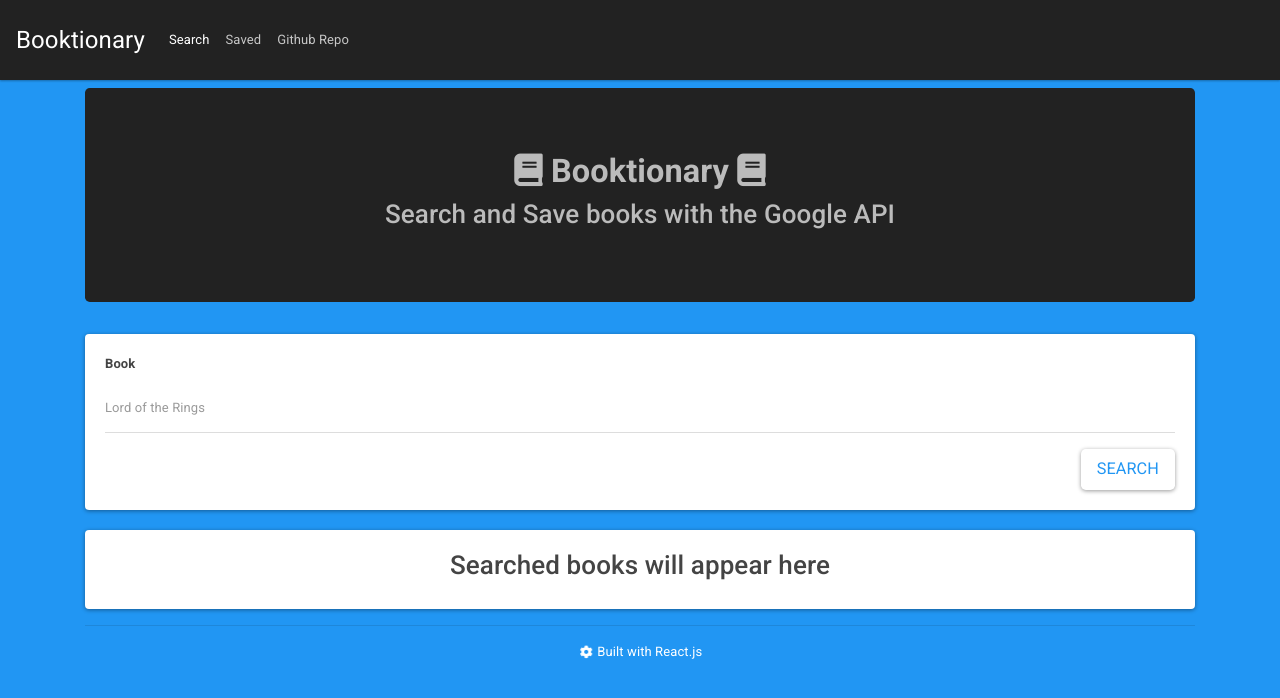
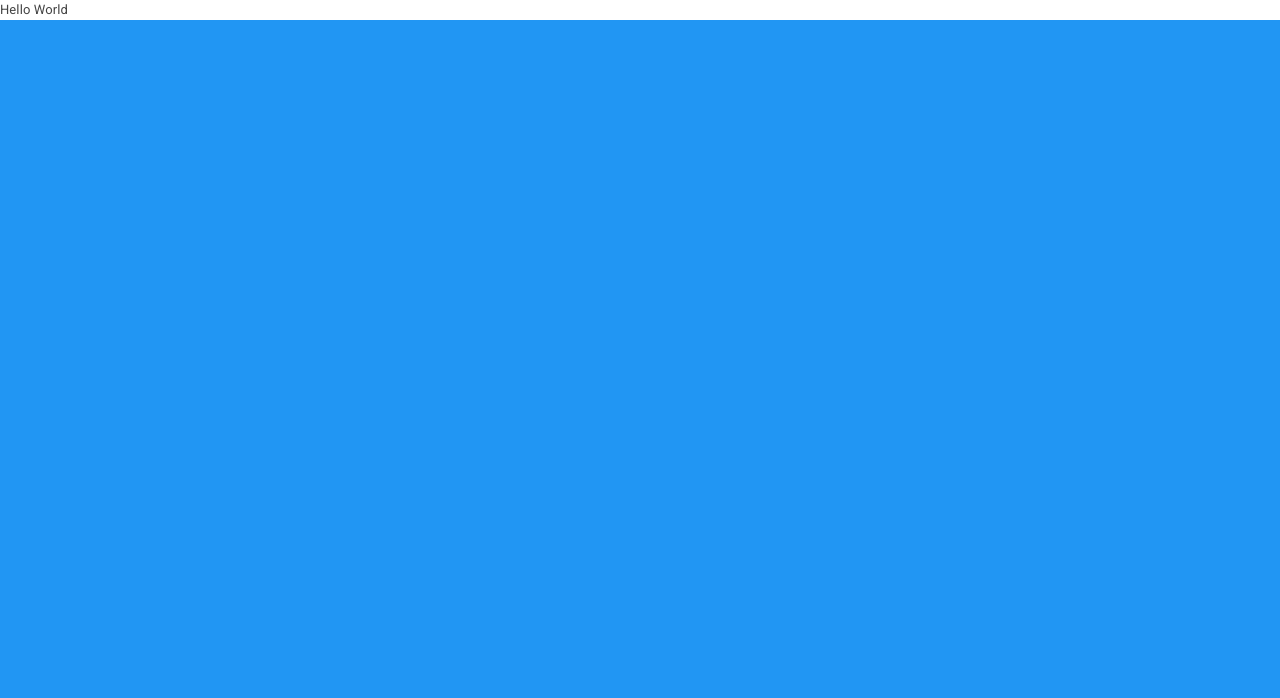
Before and after one commit to wsatchmo/Booktionary, a React (Create React App) app in the folder client/: page / in a window 1280 px wide. Shown: the top 698 px of the page. Built offline with nearby package versions, Linux system fonts and the light colour scheme.

Commit message:
Heroku fixing

```diff
--- a/client/src/App.js
+++ b/client/src/App.js
@@ -8,7 +8,8 @@ import Nav from "./components/Nav";
 
 function App() {
   return (
-    <Router>
+    <div>Hello World
+    {/*<Router>
       <div className="bg-primary">
         <Nav />
         <Switch>
@@ -18,7 +19,8 @@ function App() {
           <Route component={NoMatch} />
         </Switch>
       </div>
-    </Router>
+    </Router>*/}
+    </div>
   );
 }
 
```
